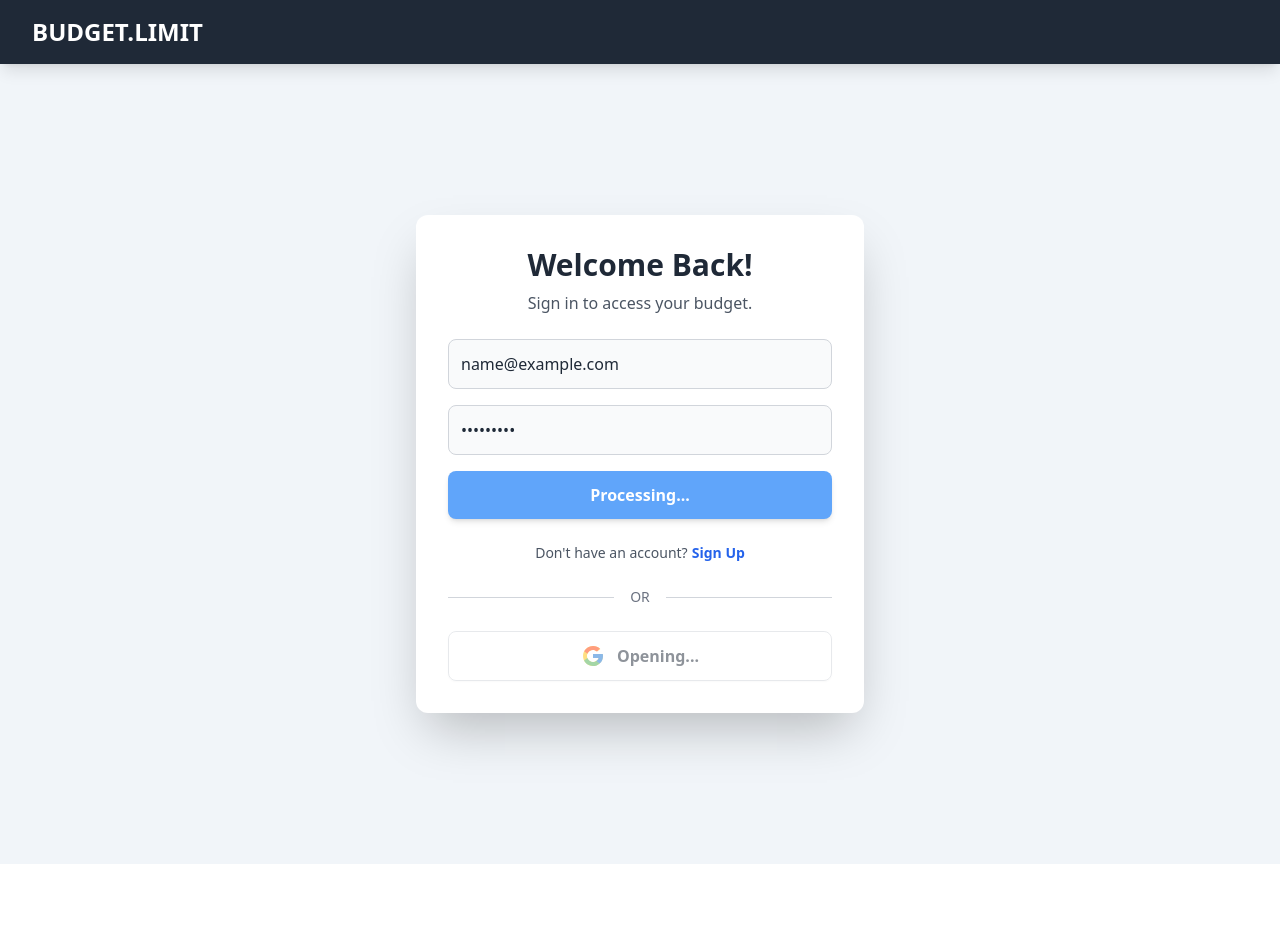
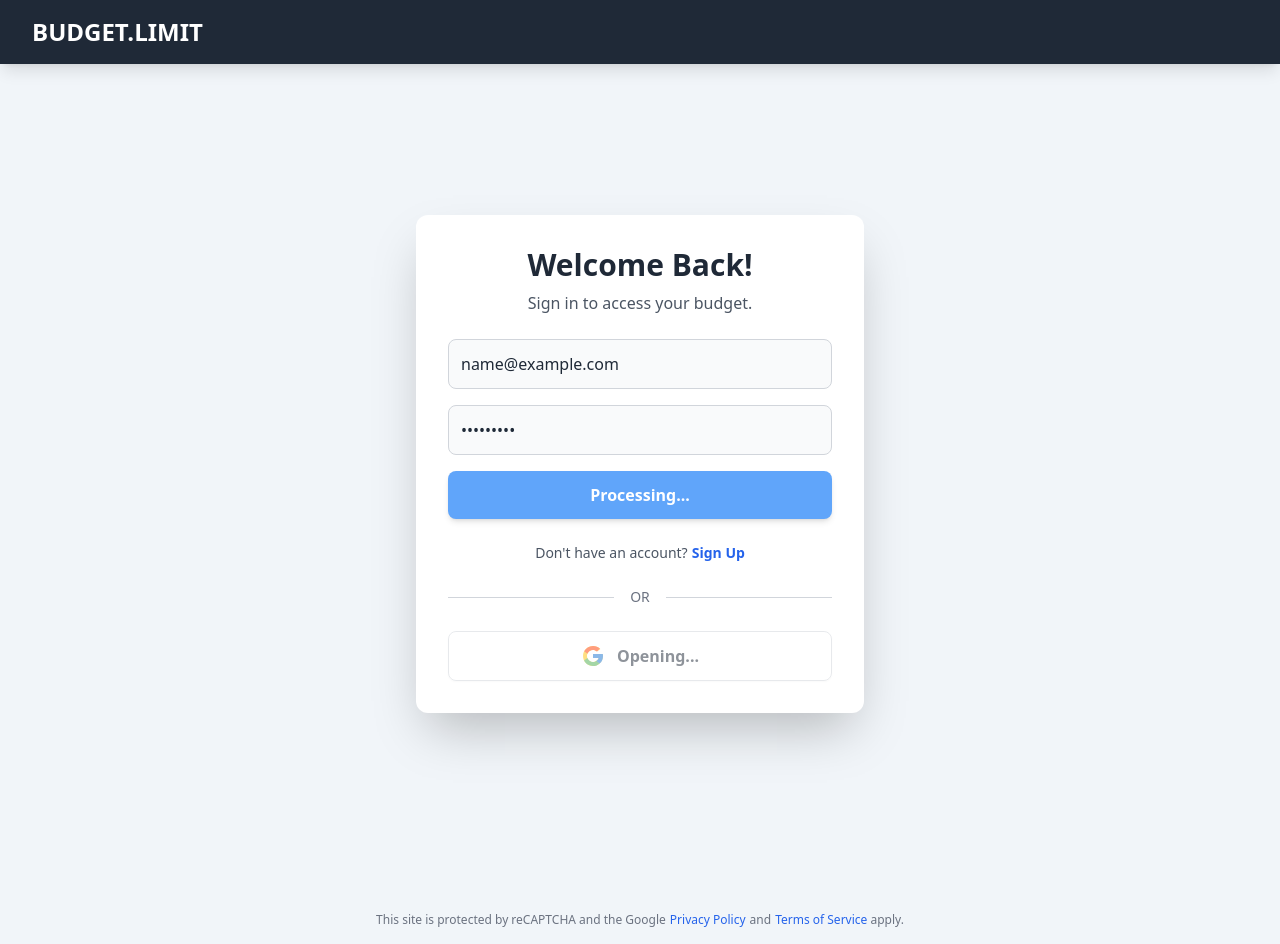
Before and after one commit to ambulung/budget-limiter, a React (Vite) app: page / in a window 1280 px wide. Both pictures are taken after typing "name@example.com", "Sample123" into the empty fields and a click on the button "Login". Before the commit the page ends 864 px from the top, so only its background shows below. Built offline with nearby package versions, Linux system fonts and the light colour scheme; no server answers; what react-google-recaptcha-v3 would draw is missing.

Commit message:
Add footer and remove reCaptcha badge

```diff
--- a/src/App.jsx
+++ b/src/App.jsx
@@ -1,13 +1,14 @@
 // src/App.jsx
+
 import React, { useState, useEffect } from 'react';
 import { onAuthStateChanged, signOut } from "firebase/auth";
 import { auth } from './firebase';
 import { Toaster, toast } from 'react-hot-toast';
 
-// --- 1. IMPORT YOUR NEW HEADER AND EXISTING COMPONENTS ---
 import Header from './components/Header';
 import Dashboard from './components/Dashboard';
 import Login from './components/Login';
+import Footer from './components/Footer'; // <-- 1. IMPORT THE NEW FOOTER
 
 function App() {
   const [user, setUser] = useState(null);
@@ -39,19 +40,22 @@ function App() {
   }
 
   return (
-    <div className="min-h-screen bg-slate-100 dark:bg-gray-900">
-      {/* --- 2. RENDER THE HEADER HERE, AT THE TOP LEVEL --- */}
+    // <-- 2. MODIFY THE LAYOUT to make the footer sticky -->
+    <div className="min-h-screen bg-slate-100 dark:bg-gray-900 flex flex-col">
+      <Toaster position="top-center" reverseOrder={false} />
       <Header />
 
-      <main>
-        <Toaster position="top-center" reverseOrder={false} />
-
+      {/* 'flex-grow' makes the main content take up all available space, pushing the footer down */}
+      <main className="flex-grow">
         {user ? (
           <Dashboard user={user} onLogout={handleLogout} />
         ) : (
           <Login />
         )}
       </main>
+
+      {/* <-- 3. ADD THE FOOTER COMPONENT AT THE END --> */}
+      <Footer />
     </div>
   );
 }
--- /dev/null
+++ b/src/components/Footer.jsx
@@ -0,0 +1,33 @@
+// src/components/Footer.jsx
+
+import React from 'react';
+
+const Footer = () => {
+  return (
+    <footer className="text-center py-4 px-4 mt-8">
+      <p className="text-xs text-gray-500 dark:text-gray-400">
+        This site is protected by reCAPTCHA and the Google
+        <a
+          href="https://policies.google.com/privacy"
+          target="_blank"
+          rel="noopener noreferrer"
+          className="font-medium text-blue-600 dark:text-blue-400 hover:underline mx-1"
+        >
+          Privacy Policy
+        </a>
+        and
+        <a
+          href="https://policies.google.com/terms"
+          target="_blank"
+          rel="noopener noreferrer"
+          className="font-medium text-blue-600 dark:text-blue-400 hover:underline ml-1"
+        >
+          Terms of Service
+        </a>
+        &nbsp;apply.
+      </p>
+    </footer>
+  );
+};
+
+export default Footer;
--- a/src/index.css
+++ b/src/index.css
@@ -1,3 +1,7 @@
 @tailwind base;
 @tailwind components;
 @tailwind utilities;
+
+.grecaptcha-badge {
+  visibility: hidden !important;
+}
```
